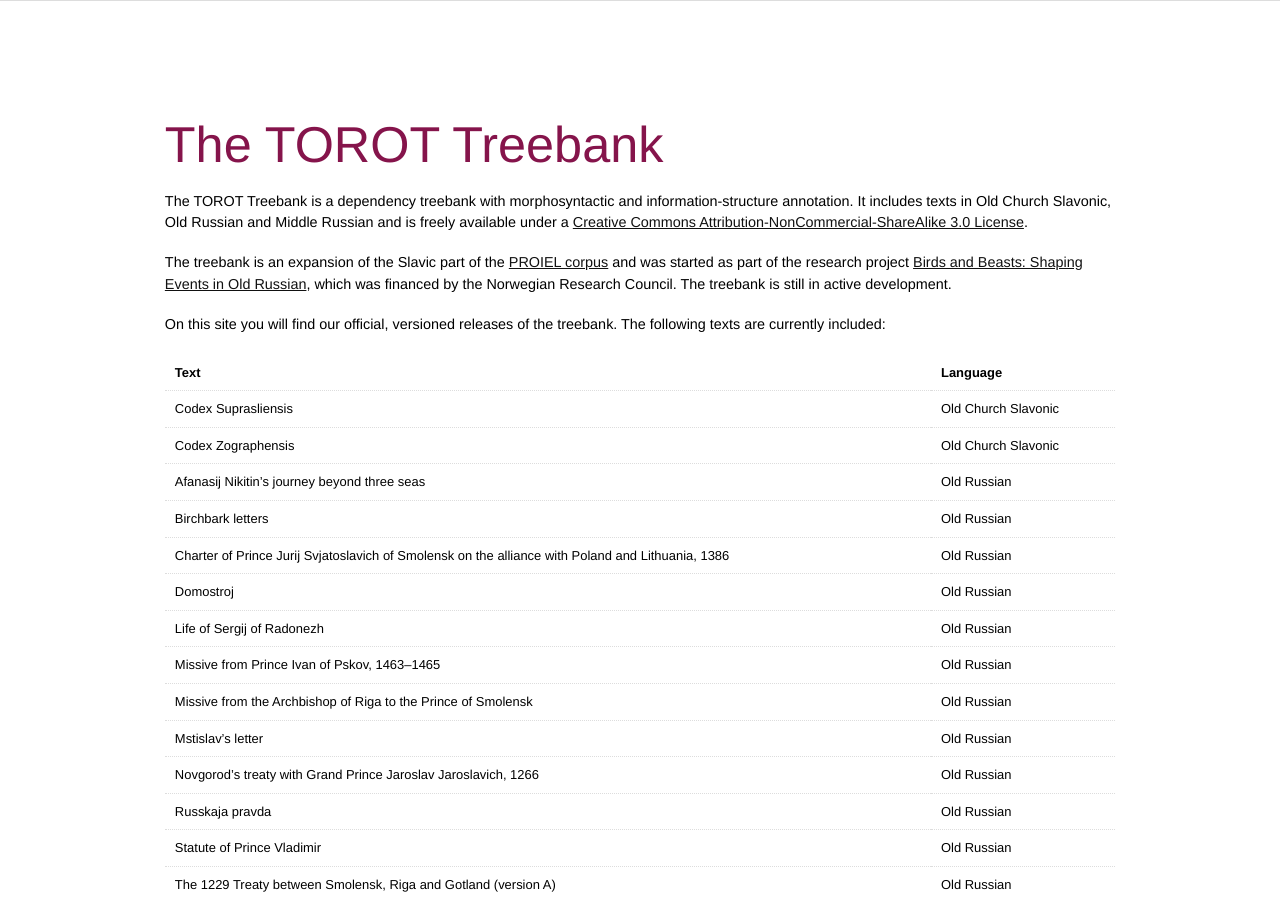
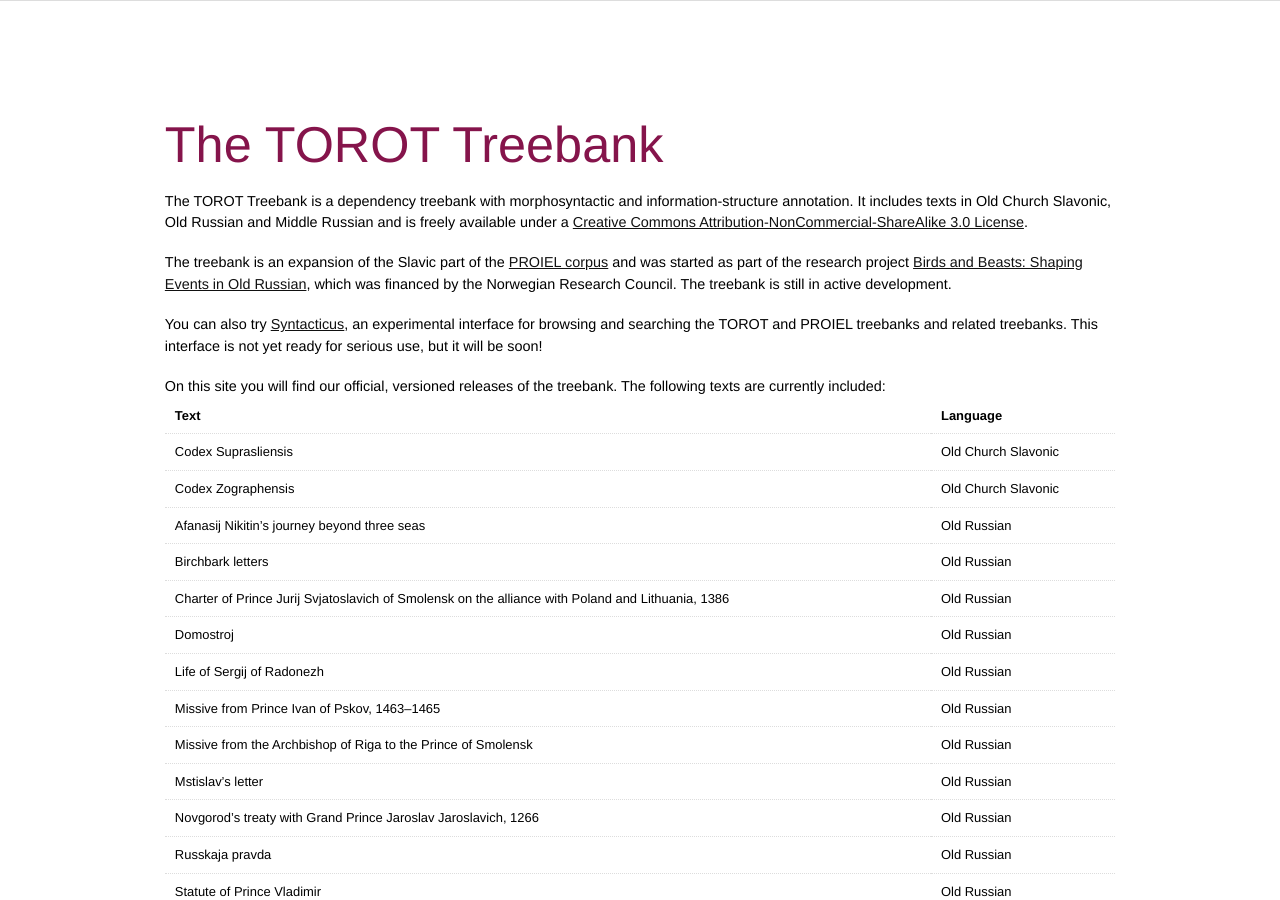
Before and after one commit to torottreebank/torottreebank.github.io, a Jekyll site: the page built from index.html, in a window 1280 px wide and 900 px high. Built offline with Jekyll 4.4.1, drawn with Linux system fonts in a browser that asks for light colours.

Commit message:
included Syntacticus link

```diff
--- a/index.html
+++ b/index.html
@@ -22,7 +22,11 @@
           Norwegian Research Council. The treebank is still in active
           development.
         </p>
-
+		<p>
+			You can also try <a href="http://syntacticus.org/">Syntacticus</a>, an experimental interface for browsing and searching
+			the TOROT and PROIEL treebanks and related treebanks. This interface is not yet ready for serious
+			use, but it will be soon!
+		</p
         <p>
           On this site you will find our official, versioned releases of the treebank.
           The following texts are currently included:
```
